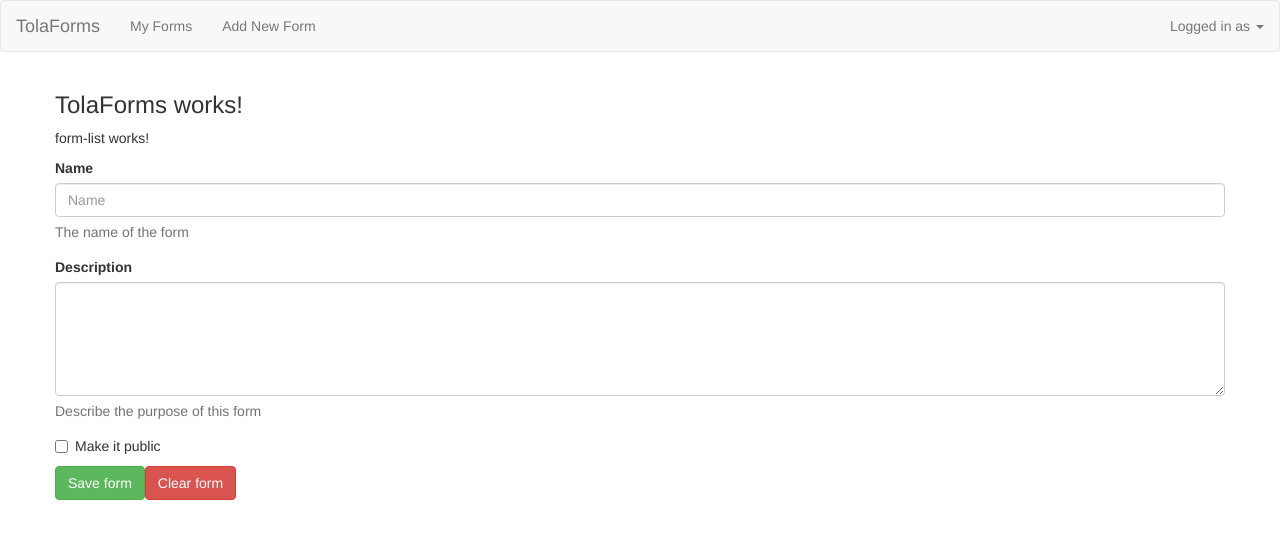
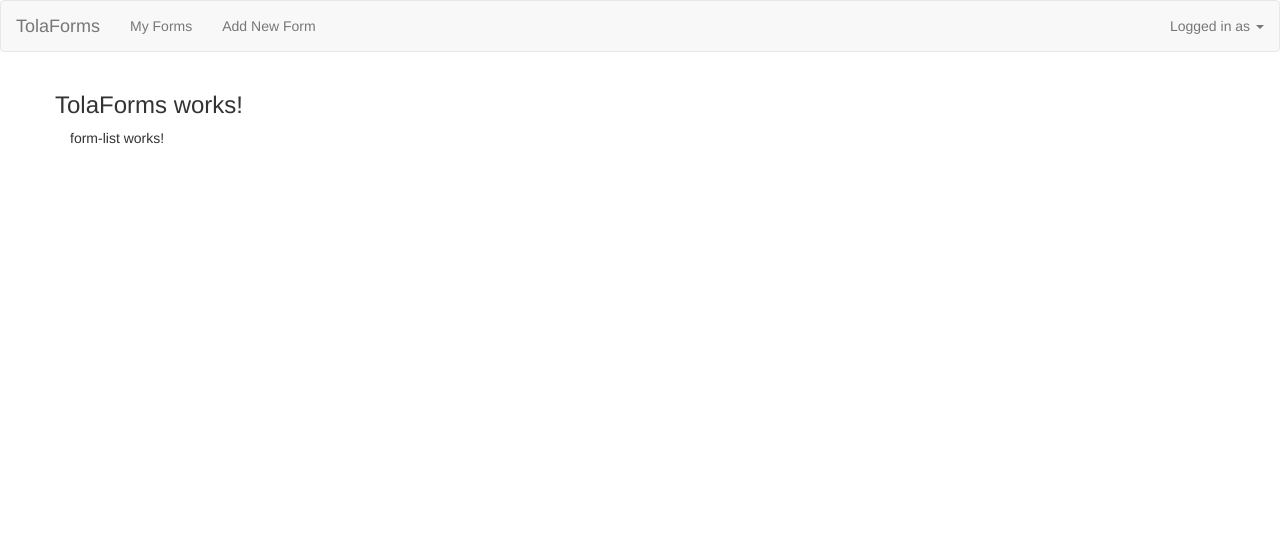
Before and after one commit to worldreliefgermany/TolaForms, an Angular app: page / in a window 1280 px wide. Shown: the top 538 px of the page. Built offline with nearby package versions, Linux system fonts and the light colour scheme.

Commit message:
added angular router

```diff
--- a/src/app/app.component.html
+++ b/src/app/app.component.html
@@ -4,17 +4,21 @@
         <h3>TolaForms works!</h3>
     </div>
 
-    <div class="row">
+    <!-- <div class="row">
         <app-form-list></app-form-list>
     </div>
 
     <div class="row">
         <app-form-definition></app-form-definition>
-    </div>
+    </div> -->
 
     <!-- <div class="row">
         <app-field-definition></app-field-definition>
     </div> -->
-
+    <div class="row">
+        <div class="col-sm-12">
+            <router-outlet></router-outlet>
+        </div>
+    </div>
 
 </div>
--- a/src/app/app.module.ts
+++ b/src/app/app.module.ts
@@ -1,11 +1,17 @@
 import { BrowserModule } from '@angular/platform-browser';
 import { NgModule } from '@angular/core';
+import { Routes, RouterModule } from '@angular/router';
 
 import { AppComponent } from './app.component';
 import { HeaderComponent } from './header/header.component';
 import { FieldDefinitionComponent } from './field-definition/field-definition.component';
 import { FormDefinitionComponent } from './form-definition/form-definition.component';
 import { FormListComponent } from './form-list/form-list.component';
+
+const appRoutes: Routes =  [
+  { path: '', component: FormListComponent},
+  { path: 'designer', component: FormDefinitionComponent}
+];
 
 @NgModule({
   declarations: [
@@ -16,7 +22,8 @@ import { FormListComponent } from './form-list/form-list.component';
     FormListComponent,
   ],
   imports: [
-    BrowserModule
+    BrowserModule,
+    RouterModule.forRoot(appRoutes)
   ],
   providers: [],
   bootstrap: [AppComponent]
```
